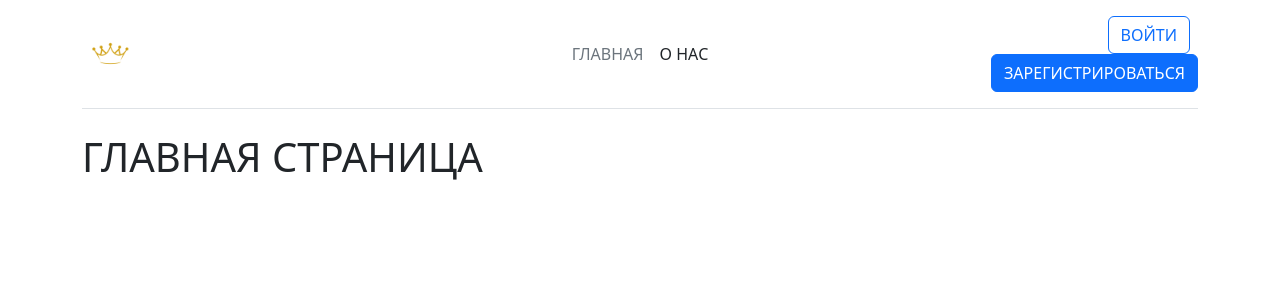
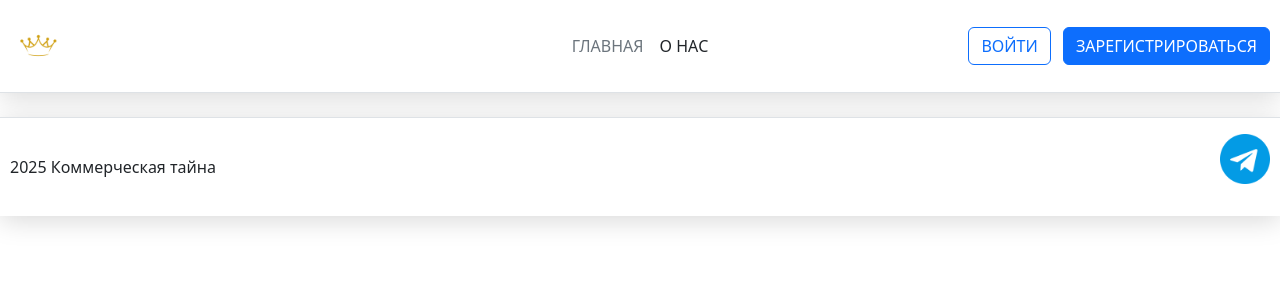
Before and after one commit to 07Rinat07/newflask, a Flask app: page / in a window 1280 px wide. Shown: the top 300 px of the page. Run offline with Flask 3, Linux system fonts and the light colour scheme.

Commit message:
Header-footer with logo and styles

```diff
--- a/static/css/main.css
+++ b/static/css/main.css
@@ -3,3 +3,31 @@
     height: 60px;
     width: 60px;
 }
+
+
+/* закрепляю хедеер к верху */
+header{
+  position: sticky;
+    top: 0;
+    padding: 10px;
+    z-index: 1000;
+    background: #fff;
+    -webkit-box-shadow: 0 5px 25px rgba(0, 0, 0, 0.15);
+            box-shadow: 0 5px 25px rgba(0, 0, 0, 0.15);
+}
+
+/* FOOTER */
+.footer__img{
+    height: 50px;
+    width: 50px;
+}
+
+footer{
+  position: sticky;
+    top: 50;
+    padding: 10px;
+    z-index: 1000;
+    background: #fff;
+    -webkit-box-shadow: 0 5px 25px rgba(0, 0, 0, 0.15);
+            box-shadow: 0 5px 25px rgba(0, 0, 0, 0.15);
+}
--- a/templates/about.html
+++ b/templates/about.html
@@ -1,13 +1,9 @@
 {% extends 'base.html' %}
-
-
 
 {% block title %}
 Страница о нас
 {% endblock %}
 
-
-
-{% block body %}
+{% block content %}
 <h1>О НАС</h1>
 {% endblock %}
--- a/templates/base.html
+++ b/templates/base.html
@@ -10,8 +10,9 @@
     <title>{% block title %}{% endblock %}</title>
 </head>
 <body>
-<div class="container">
-  <header class="d-flex flex-wrap align-items-center justify-content-center justify-content-md-between py-3 mb-4 border-bottom">
+
+<div class="page">
+     <header class="d-flex flex-wrap align-items-center justify-content-center justify-content-md-between py-3 mb-4 border-bottom">
       <a href="/" class="d-flex align-items-center col-md-3 mb-2 mb-md-0 text-dark text-decoration-none">
           <img class="header__img" src="{{ url_for('static', filename='img/7.png') }}" alt="king">
       </a>
@@ -27,8 +28,17 @@
         <button type="button" class="btn btn-primary">ЗАРЕГИСТРИРОВАТЬСЯ</button>
       </div>
     </header>
-  </header>
     {% block body %}{% endblock %}
+
+ <footer class="d-flex flex-wrap align-items-center justify-content-md-between py-3 my-4 border-top">
+     <div class="col-md-4 d-flex align-items-center">
+     <span class="nb-3 ne-2 nb-nd-0 text-noted "> 2025 Коммерческая тайна</span>
+            </div>
+         <a href="#" class="mb-3 ne-2 nb-nd-0 text-noted text-decoration-none lh-1">
+             <img class="footer__img" src="{{ url_for('static', filename='img/tg.png') }}" alt="telegram">
+         </a>
+    </footer>
 </div>
+
 </body>
 </html>
--- a/templates/index.html
+++ b/templates/index.html
@@ -1,12 +1,10 @@
 {% extends 'base.html' %}
 
 
-
 {% block title %}
-Главная страница
+    Главная страница
 {% endblock %}
 
-
-{% block body %}
+{% block content %}
 <h1>ГЛАВНАЯ СТРАНИЦА</h1>
 {% endblock %}
```
Also changed, not shown: static/img/tg.png (added).
